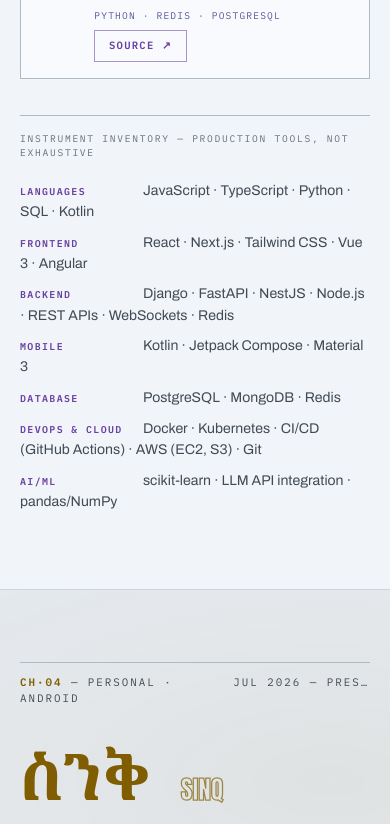
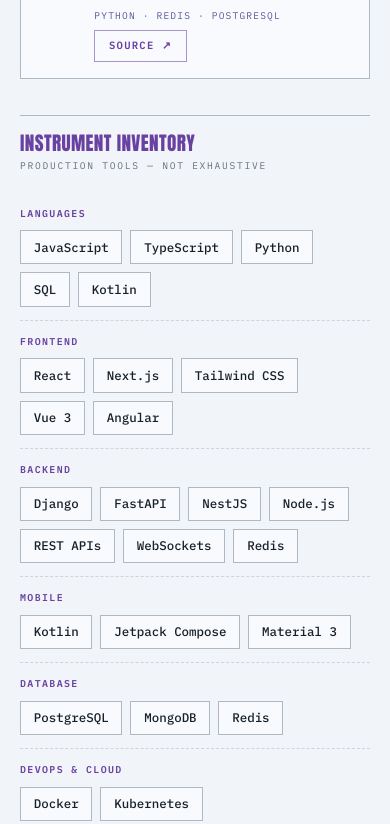
Before and after one commit to natinael96/portfolio, a Vue app: page / in a window 390 px wide. Shown: the part 5480-6304 px from the top of the page. Built offline with nearby package versions, Linux system fonts and the light colour scheme.

Commit message:
refactor: enhance instrument inventory display with headings and improved styling

```diff
--- a/src/monitor/SectionArchive.vue
+++ b/src/monitor/SectionArchive.vue
@@ -38,11 +38,14 @@
       </div>
 
       <div class="m-inventory rv">
-        <p class="m-inventory-label">Instrument inventory — production tools, not exhaustive</p>
-        <p v-for="group in toolkit" :key="group.name" class="m-inventory-line">
+        <p class="m-inventory-head">Instrument inventory</p>
+        <p class="m-inventory-label">Production tools — not exhaustive</p>
+        <div v-for="group in toolkit" :key="group.name" class="m-inventory-group">
           <span class="m-inventory-cat">{{ group.name }}</span>
-          {{ group.items.join(' · ') }}
-        </p>
+          <ul class="m-inventory-chips">
+            <li v-for="item in group.items" :key="item">{{ item }}</li>
+          </ul>
+        </div>
       </div>
     </div>
   </section>
--- a/src/monitor/monitor.css
+++ b/src/monitor/monitor.css
@@ -1566,29 +1566,79 @@
   padding-top: 1rem;
 }
 
+/* Toolkit heading — the tools are the point, so they get a readout title. */
+.m-inventory-head {
+  font-family: var(--m-font-display);
+  font-size: clamp(1.2rem, 2.2vw, 1.55rem);
+  line-height: 1.1;
+  text-transform: uppercase;
+  letter-spacing: 0.02em;
+  color: var(--mc-arch);
+}
+
 .m-inventory-label {
   font-family: var(--m-font-mono);
   font-size: 0.6rem;
   letter-spacing: 0.18em;
   text-transform: uppercase;
   color: var(--m-faint);
-  margin-bottom: 0.9rem;
-}
-
-.m-inventory-line {
-  padding-block: 0.3rem;
-  font-size: 0.88rem;
-  color: var(--m-dim);
+  margin-top: 0.35rem;
+  margin-bottom: 1.25rem;
+}
+
+.m-inventory-group {
+  display: grid;
+  grid-template-columns: 1fr;
+  gap: 0.55rem 1.5rem;
+  padding-block: 0.85rem;
+  border-bottom: 1px dashed var(--m-line-faint);
+}
+
+.m-inventory-group:last-child {
+  border-bottom: 0;
+}
+
+@media (min-width: 768px) {
+  .m-inventory-group {
+    grid-template-columns: 8.5rem minmax(0, 1fr);
+    align-items: first baseline;
+  }
 }
 
 .m-inventory-cat {
-  display: inline-block;
-  min-width: 7.5rem;
   font-family: var(--m-font-mono);
   font-size: 0.62rem;
   font-weight: 600;
   letter-spacing: 0.14em;
   text-transform: uppercase;
+  color: var(--mc-arch);
+}
+
+/* Each tool is its own keycap. */
+.m-inventory-chips {
+  list-style: none;
+  margin: 0;
+  padding: 0;
+  display: flex;
+  flex-wrap: wrap;
+  gap: 0.5rem;
+}
+
+.m-inventory-chips li {
+  padding: 0.42rem 0.8rem;
+  border: 1px solid var(--m-line);
+  background: var(--m-bg-raise);
+  font-family: var(--m-font-mono);
+  font-size: 0.78rem;
+  font-weight: 500;
+  color: var(--m-text);
+  transition:
+    border-color 0.2s var(--m-ease),
+    color 0.2s var(--m-ease);
+}
+
+.m-inventory-chips li:hover {
+  border-color: color-mix(in oklch, var(--mc-arch) 65%, transparent);
   color: var(--mc-arch);
 }
 
```
